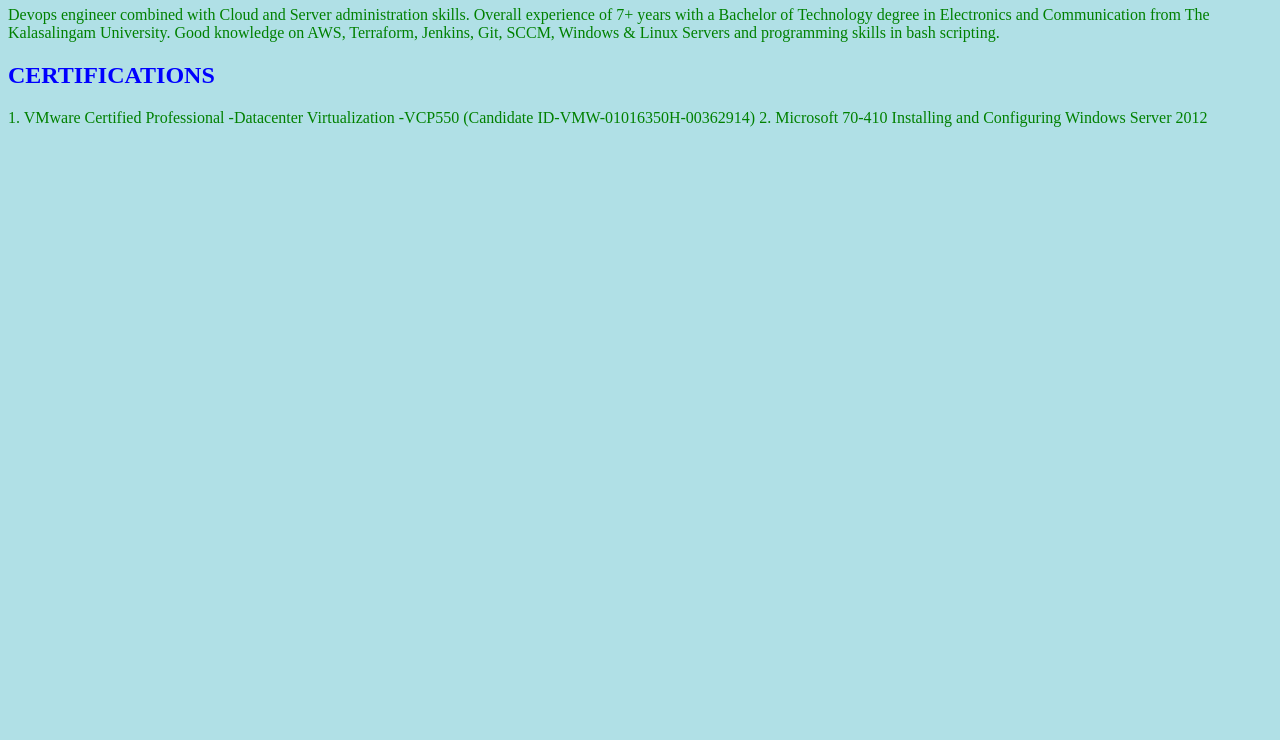
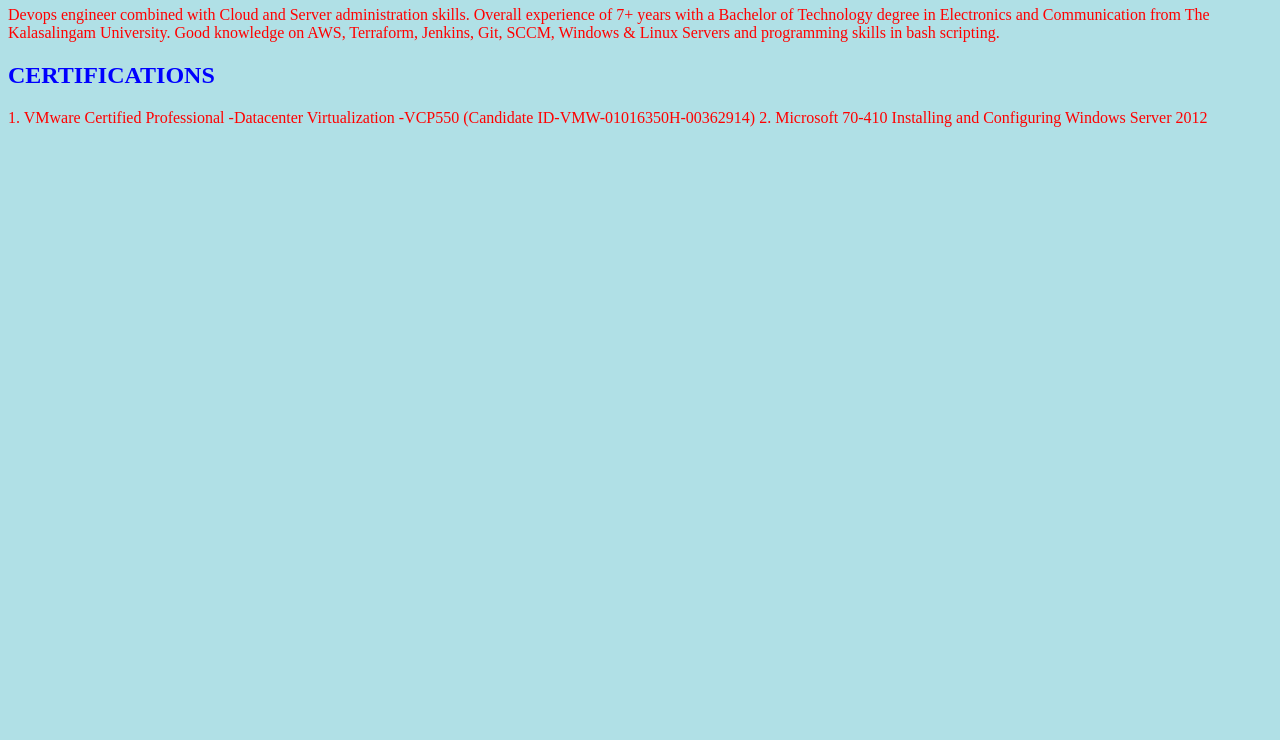
Before and after one commit to RKAgilisium/mydevsamplenew, a plain HTML site: page Index.html in a window 1280 px wide. Shown: the part 60-800 px from the top of the page. Drawn offline with Linux system fonts and the light colour scheme.

Commit message:
Update Index.html

```diff
--- a/Index.html
+++ b/Index.html
@@ -3,7 +3,7 @@
 <style>
 body {background-color: powderblue;}
 h1,h2   {color: blue;}
-p    {color: green;}
+p    {color: red;}
 </style>
 </head>
 <body>
```
